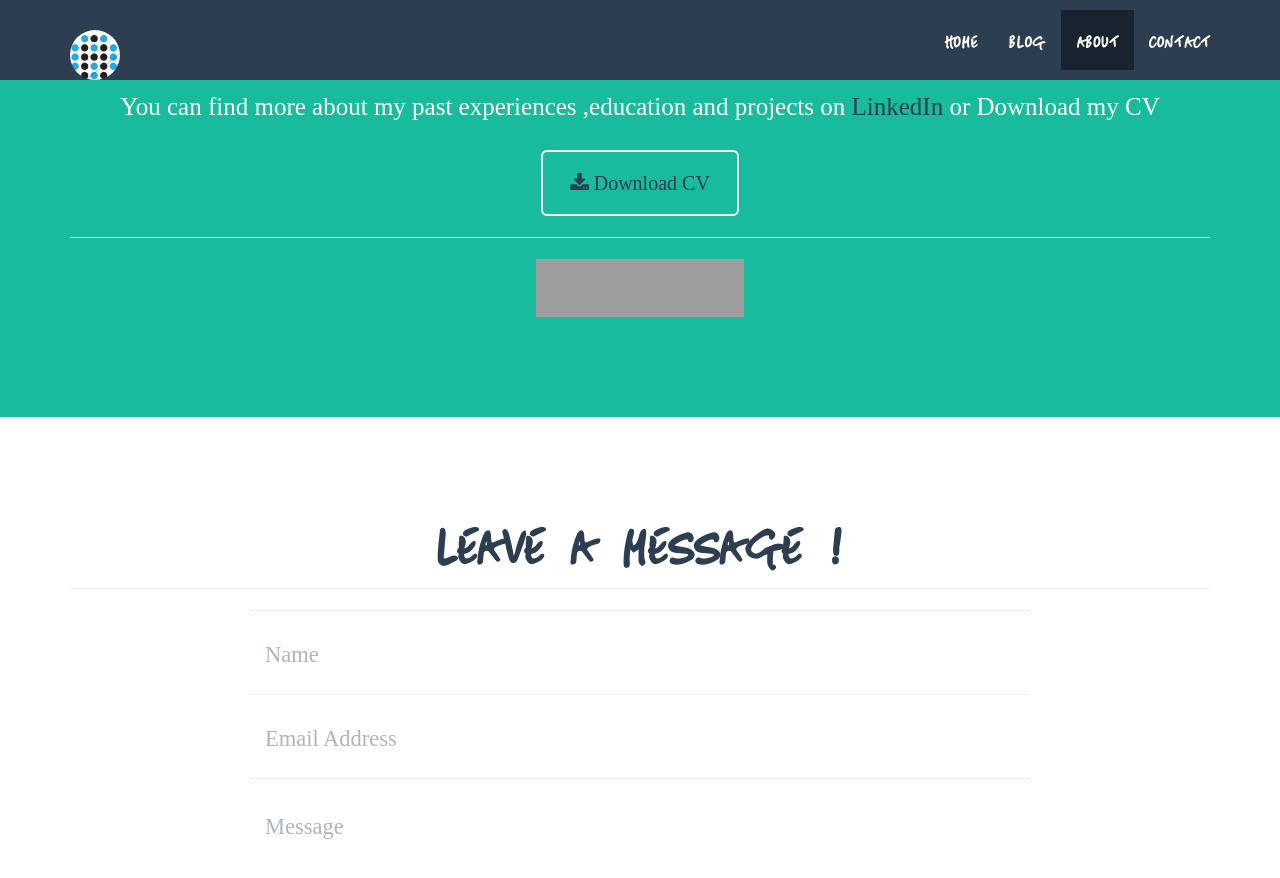
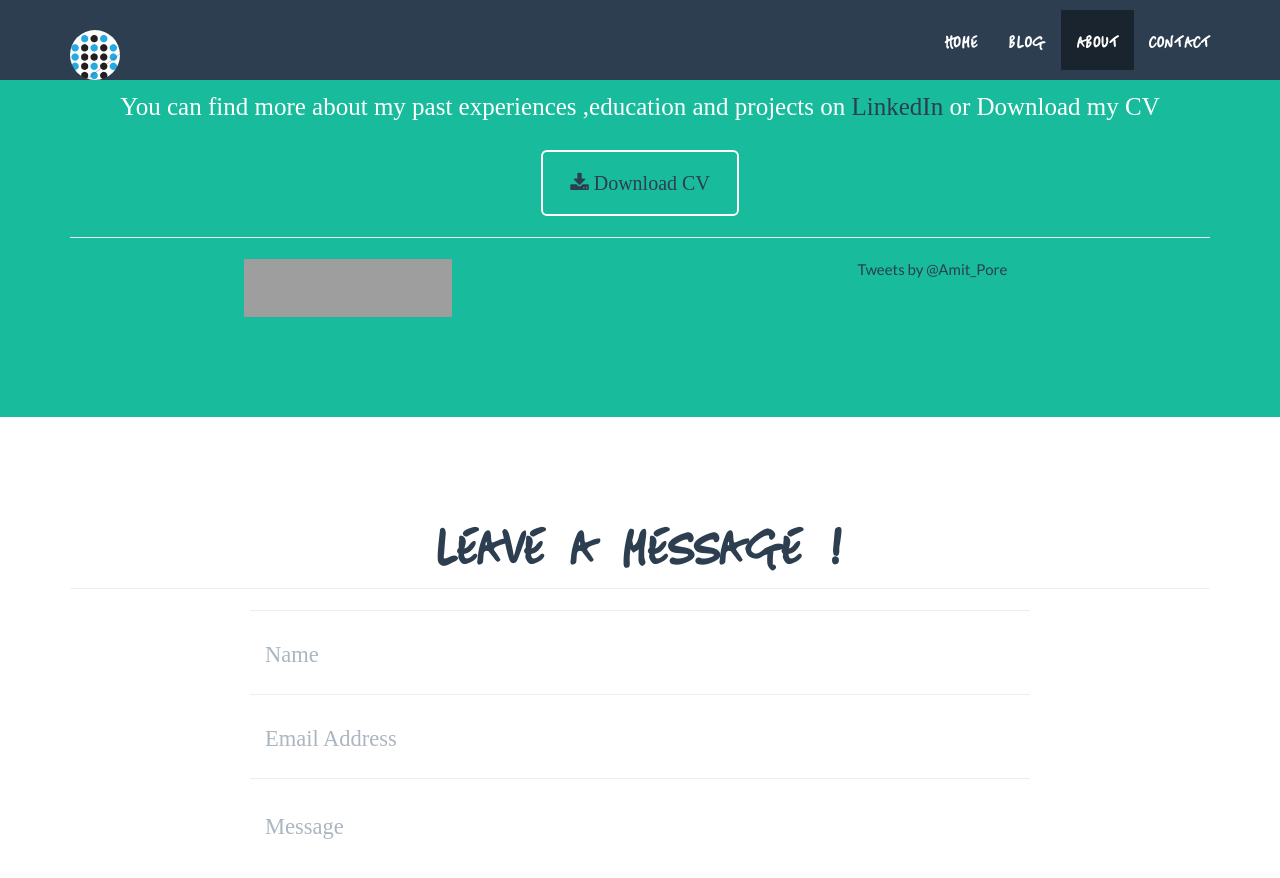
Before and after one commit to AmitDina/AmitPore.github.io, a Jekyll site: the page built from index.html, in a window 1280 px wide and 900 px high, scrolled down 2307 px. Shown: the top 878 px of the window. Built offline with Jekyll 4.4.1, drawn with Linux system fonts in a browser that asks for light colours; nearby versions of some CDN libraries; some web fonts are replaced; comment, search, counter and statistics services are not loaded; grey boxes are pictures that could not be loaded.

Commit message:
Update default.html

```diff
--- a/_layouts/default.html
+++ b/_layouts/default.html
@@ -149,11 +149,15 @@
         </div>
         <hr class="bg-info">
         <div class="row">
-            <div class="col-lg-12 text-center">
+            <div class="col-lg-6 text-center">
                <a href="http://stackoverflow.com/users/865241/amit-pore">
                 <img src="http://stackoverflow.com/users/flair/865241.png?theme=clean" width="208" height="58" alt="profile for Amit Pore at Stack Overflow, Q&amp;A for professional and enthusiast programmers" title="profile for Amit Pore at Stack Overflow, Q&amp;A for professional and enthusiast programmers">
               </a>
             </div>
+            <div class="col-lg-6 text-center">
+            <a class="twitter-timeline" href="https://twitter.com/Amit_Pore" data-widget-id="603552787490832384">Tweets by @Amit_Pore</a>
+<script>!function(d,s,id){var js,fjs=d.getElementsByTagName(s)[0],p=/^http:/.test(d.location)?'http':'https';if(!d.getElementById(id)){js=d.createElement(s);js.id=id;js.src=p+"://platform.twitter.com/widgets.js";fjs.parentNode.insertBefore(js,fjs);}}(document,"script","twitter-wjs");</script>
+</div>
         </div>
     </div>
 </section>
```
